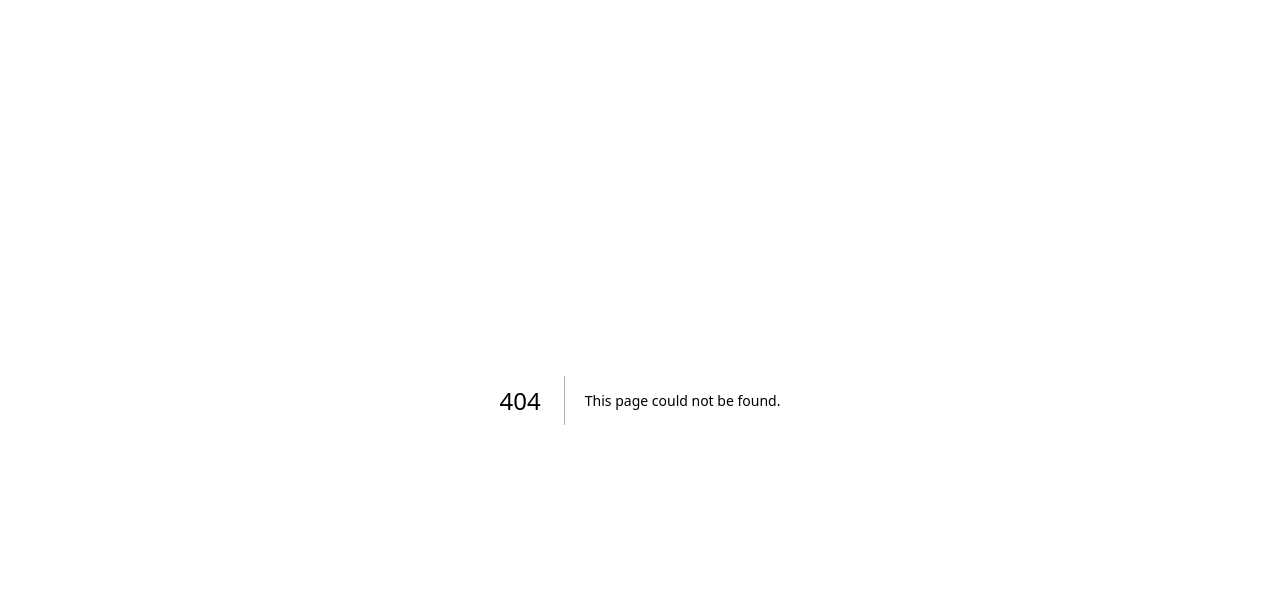
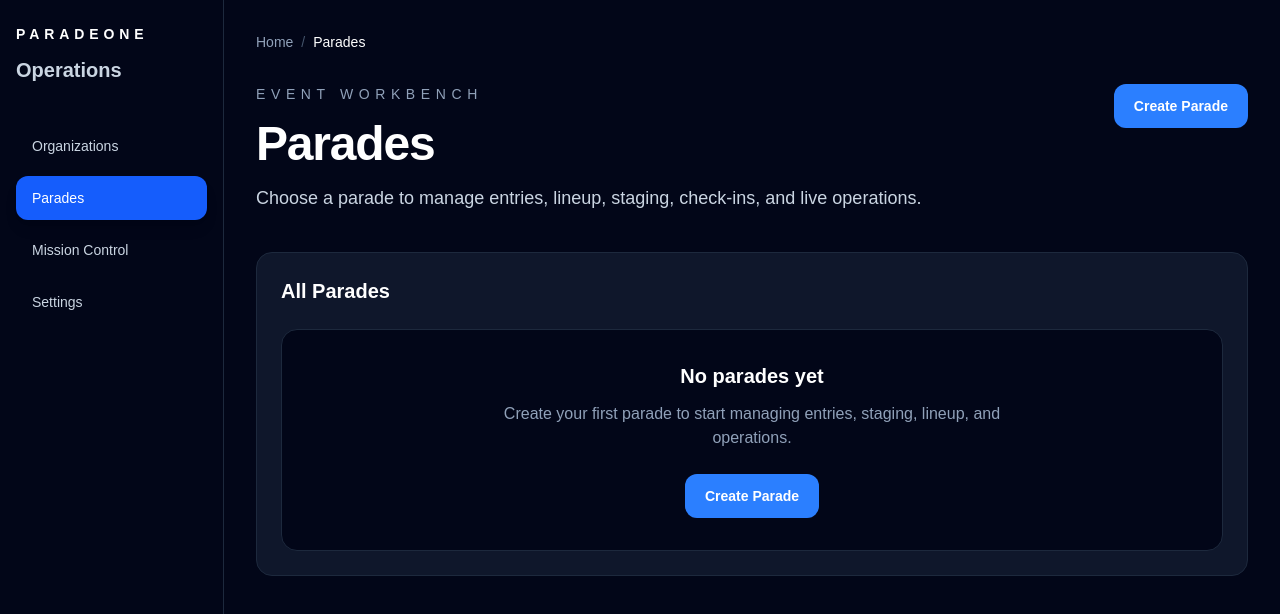
Before and after one commit to boejoyd/paradeone, a Next.js app: page /parades in a window 1280 px wide. Before the commit this address had no page. Shown: the top 614 px of the page. Built offline with nearby package versions, Linux system fonts and the light colour scheme; no server answers; the database is empty.

Commit message:
Add parades landing page

```diff
--- /dev/null
+++ b/app/parades/page.tsx
@@ -0,0 +1,107 @@
+import Link from "next/link";
+import { AppShell } from "@/components/layout/AppShell";
+import { Breadcrumbs } from "@/components/navigation/Breadcrumbs";
+import { Button } from "@/components/ui/Button";
+import { Card } from "@/components/ui/Card";
+import { supabase } from "@/lib/supabase";
+
+function formatStatus(status: string | null | undefined) {
+  if (!status) return "Unknown";
+
+  return status
+    .replace(/_/g, " ")
+    .replace(/\b\w/g, (letter) => letter.toUpperCase());
+}
+
+export default async function ParadesPage() {
+  const { data: events, error } = await supabase
+    .from("events")
+    .select("id, name, event_date, status, city, organizations(name, slug)")
+    .order("created_at", { ascending: false });
+
+  if (error) throw new Error(error.message);
+
+  return (
+    <AppShell>
+      <Breadcrumbs items={[{ label: "Home", href: "/" }, { label: "Parades" }]} />
+
+      <div className="mb-10 flex flex-col gap-6 lg:flex-row lg:items-start lg:justify-between">
+        <div>
+          <p className="text-sm uppercase tracking-[0.4em] text-slate-400">
+            Event Workbench
+          </p>
+          <h2 className="mt-4 text-5xl font-bold tracking-tight">Parades</h2>
+          <p className="mt-4 max-w-3xl text-lg text-slate-300">
+            Choose a parade to manage entries, lineup, staging, check-ins, and
+            live operations.
+          </p>
+        </div>
+
+        <Link href="/create-parade">
+          <Button>Create Parade</Button>
+        </Link>
+      </div>
+
+      <Card title="All Parades">
+        {events && events.length > 0 ? (
+          <div className="mt-6 grid gap-4">
+            {events.map((event) => {
+              const organization = Array.isArray(event.organizations)
+                ? event.organizations[0]
+                : event.organizations;
+
+              return (
+                <div
+                  key={event.id}
+                  className="rounded-xl border border-slate-800 bg-slate-950 p-5"
+                >
+                  <div className="flex flex-col gap-4 lg:flex-row lg:items-center lg:justify-between">
+                    <div>
+                      <p className="text-sm text-slate-500">
+                        {organization?.name || "Unknown organization"}
+                      </p>
+
+                      <h3 className="mt-1 text-xl font-semibold text-white">
+                        {event.name}
+                      </h3>
+
+                      <p className="mt-2 text-sm text-slate-400">
+                        {event.city || "No city set"} •{" "}
+                        {event.event_date || "No date set"}
+                      </p>
+
+                      <span className="mt-3 inline-flex rounded-full border border-slate-700 px-3 py-1 text-xs font-semibold uppercase tracking-wide text-slate-300">
+                        {formatStatus(event.status)}
+                      </span>
+                    </div>
+
+                    {organization?.slug && (
+                      <Link
+                        href={`/organizations/${organization.slug}/parades/${event.id}`}
+                      >
+                        <Button>Open Mission Control</Button>
+                      </Link>
+                    )}
+                  </div>
+                </div>
+              );
+            })}
+          </div>
+        ) : (
+          <div className="mt-6 rounded-2xl border border-slate-800 bg-slate-950 p-8 text-center">
+            <h3 className="text-xl font-semibold text-white">No parades yet</h3>
+            <p className="mx-auto mt-3 max-w-xl text-slate-400">
+              Create your first parade to start managing entries, staging,
+              lineup, and operations.
+            </p>
+            <div className="mt-6">
+              <Link href="/create-parade">
+                <Button>Create Parade</Button>
+              </Link>
+            </div>
+          </div>
+        )}
+      </Card>
+    </AppShell>
+  );
+}
```
